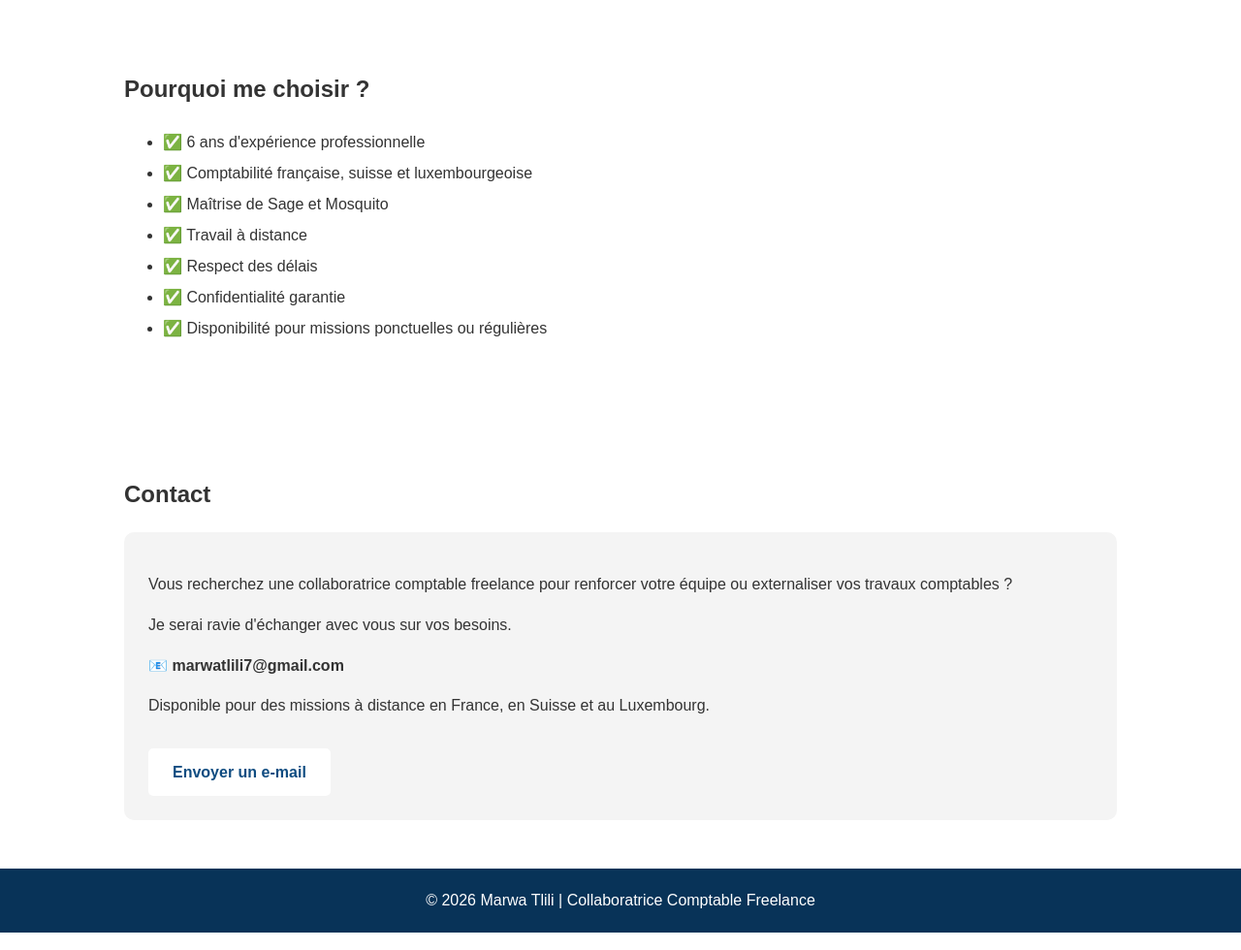
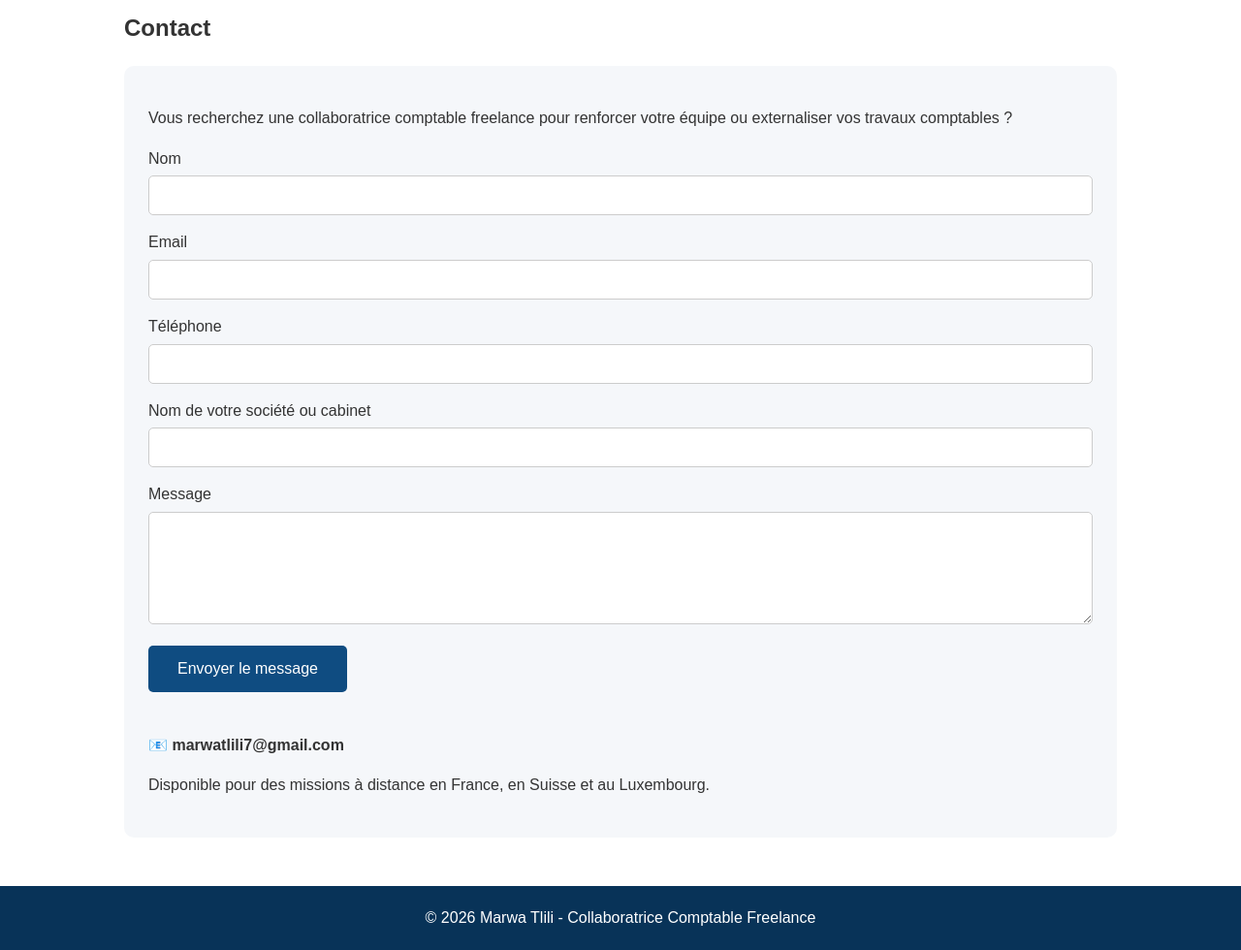
Before and after one commit to marwa-comptabilite/marwa-comptabilite, a plain HTML site: page index.html in a window 1280 px wide. Shown: the part 1407-2387 px from the top of the page at 97% size. Drawn offline with Linux system fonts and the light colour scheme.

Commit message:
Update index.html

```diff
--- a/index.html
+++ b/index.html
@@ -3,26 +3,22 @@
 <head>
 <meta charset="UTF-8">
 <meta name="viewport" content="width=device-width, initial-scale=1.0">
-<title>Collaboratrice Comptable Freelance | France - Suisse - Luxembourg</title>
+<title>Marwa Tlili | Collaboratrice Comptable Freelance</title>
 
 <style>
 body{
-    font-family: Arial, sans-serif;
+    font-family:Arial,sans-serif;
     margin:0;
     padding:0;
+    color:#333;
     line-height:1.6;
-    color:#333;
 }
 
 header{
     background:#0F4C81;
     color:white;
+    text-align:center;
     padding:60px 20px;
-    text-align:center;
-}
-
-header h1{
-    margin-bottom:10px;
 }
 
 nav{
@@ -49,25 +45,40 @@ section{
 }
 
 .card{
-    background:#f4f4f4;
+    background:#f5f7fa;
+    border-radius:10px;
     padding:20px;
-    border-radius:10px;
     box-shadow:0 2px 8px rgba(0,0,0,0.1);
 }
 
-.btn{
-    display:inline-block;
-    background:#ffffff;
-    color:#0F4C81;
-    padding:12px 25px;
-    text-decoration:none;
-    border-radius:5px;
-    font-weight:bold;
-    margin-top:15px;
+.contact-box{
+    background:#f5f7fa;
+    padding:25px;
+    border-radius:10px;
 }
 
-.btn:hover{
-    background:#eaeaea;
+input, textarea{
+    width:100%;
+    padding:12px;
+    margin-top:5px;
+    margin-bottom:15px;
+    border:1px solid #ccc;
+    border-radius:5px;
+    box-sizing:border-box;
+}
+
+button{
+    background:#0F4C81;
+    color:white;
+    border:none;
+    padding:15px 30px;
+    border-radius:5px;
+    cursor:pointer;
+    font-size:16px;
+}
+
+button:hover{
+    background:#083358;
 }
 
 footer{
@@ -76,62 +87,51 @@ footer{
     text-align:center;
     padding:20px;
 }
-
-ul{
-    line-height:2;
-}
-
-.contact-box{
-    background:#f4f4f4;
-    padding:25px;
-    border-radius:10px;
-}
 </style>
 
 </head>
-
 <body>
 
 <header>
     <h1>Collaboratrice Comptable Freelance</h1>
+
     <h2>France • Suisse • Luxembourg</h2>
 
     <p>
-        Spécialisée en saisie comptable, lettrage des comptes
-        et rapprochements bancaires
+        Spécialisée en saisie comptable,
+        lettrage des comptes et rapprochements bancaires.
     </p>
-
-    <a href="#contact" class="btn">Me contacter</a>
 </header>
 
 <nav>
     <a href="#apropos">À propos</a>
     <a href="#services">Services</a>
-    <a href="#atouts">Pourquoi me choisir ?</a>
     <a href="#contact">Contact</a>
 </nav>
 
 <section id="apropos">
+
 <h2>À propos</h2>
 
 <p>
-        Je suis comptable freelance disposant de 6 années d'expérience en
-        comptabilité française, suisse et luxembourgeoise.
+Je suis comptable freelance disposant de 6 années d'expérience
+en comptabilité française, suisse et luxembourgeoise.
 </p>
 
 <p>
-        J'accompagne les cabinets comptables, fiduciaires, PME et entrepreneurs
-        dans leurs besoins d'externalisation comptable à distance.
+J'accompagne les cabinets comptables, fiduciaires, PME
+et entrepreneurs dans leurs besoins d'externalisation comptable.
 </p>
 
 <p>
-        Je maîtrise notamment Sage et Mosquito et m'adapte facilement
-        aux procédures et outils de chaque client.
+Je maîtrise notamment Sage et Mosquito
+et m'adapte facilement aux procédures de chaque client.
 </p>
 
 <p>
 Je travaille avec rigueur, confidentialité et respect des délais.
 </p>
+
 </section>
 
 <section id="services">
@@ -176,22 +176,6 @@ ul{
 
 </section>
 
-<section id="atouts">
-
-    <h2>Pourquoi me choisir ?</h2>
-
-    <ul>
-        <li>✅ 6 ans d'expérience professionnelle</li>
-        <li>✅ Comptabilité française, suisse et luxembourgeoise</li>
-        <li>✅ Maîtrise de Sage et Mosquito</li>
-        <li>✅ Travail à distance</li>
-        <li>✅ Respect des délais</li>
-        <li>✅ Confidentialité garantie</li>
-        <li>✅ Disponibilité pour missions ponctuelles ou régulières</li>
-    </ul>
-
-</section>
-
 <section id="contact">
 
 <h2>Contact</h2>
@@ -203,29 +187,46 @@ ul{
 pour renforcer votre équipe ou externaliser vos travaux comptables ?
 </p>
 
-        <p>
-            Je serai ravie d'échanger avec vous sur vos besoins.
-        </p>
+<form action="https://formspree.io/f/mqpqwddk" method="POST">
+
+<label>Nom</label>
+<input type="text" name="Nom" required>
+
+<label>Email</label>
+<input type="email" name="Email" required>
+
+<label>Téléphone</label>
+<input type="tel" name="Telephone">
+
+<label>Nom de votre société ou cabinet</label>
+<input type="text" name="Societe">
+
+<label>Message</label>
+<textarea name="Message" rows="6" required></textarea>
+
+<button type="submit">
+Envoyer le message
+</button>
+
+</form>
+
+<br>
 
 <p>
 📧 <strong>marwatlili7@gmail.com</strong>
 </p>
 
 <p>
-            Disponible pour des missions à distance en France,
-            en Suisse et au Luxembourg.
+Disponible pour des missions à distance
+en France, en Suisse et au Luxembourg.
 </p>
-
-        <a class="btn" href="mailto:marwatlili7@gmail.com">
-            Envoyer un e-mail
-        </a>
 
 </div>
 
 </section>
 
 <footer>
-    © 2026 Marwa Tlili | Collaboratrice Comptable Freelance
+© 2026 Marwa Tlili - Collaboratrice Comptable Freelance
 </footer>
 
 </body>
```
Lines whose indentation alone changed are shown as unchanged.
